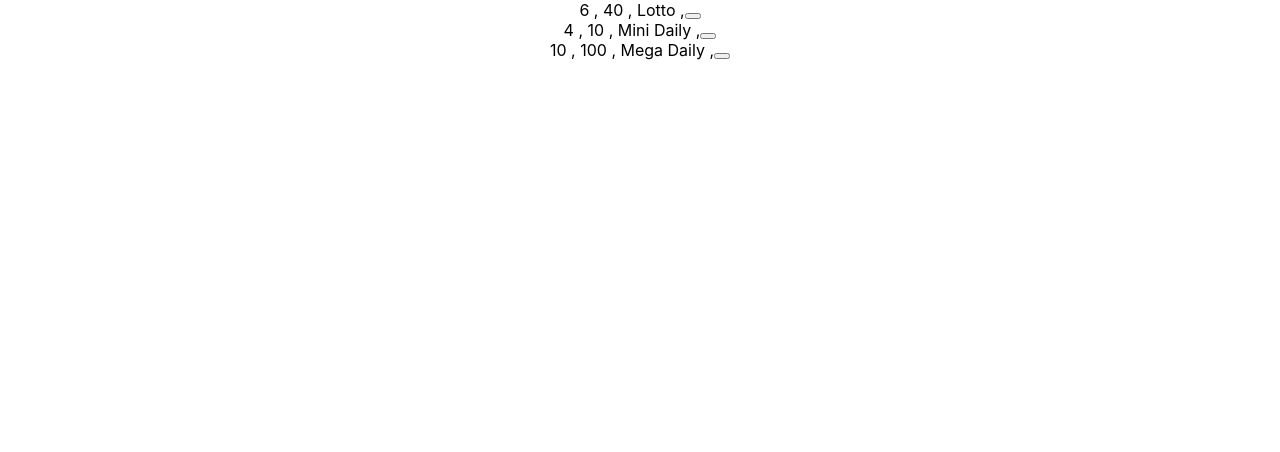
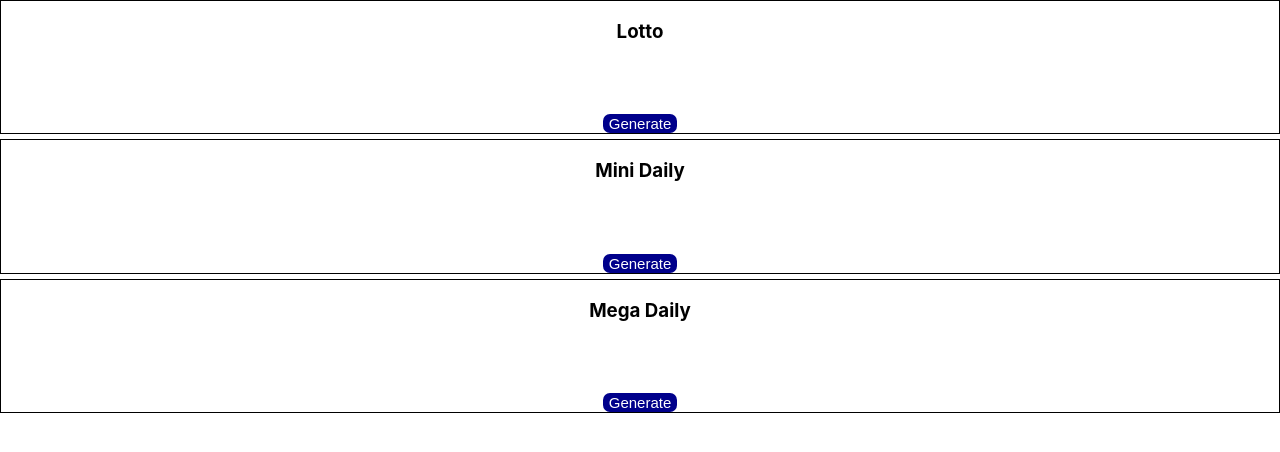
Before and after one commit to JoseBorbon/lotto-number-generator-app, a React (Create React App) app: page / in a window 1280 px wide. Shown: the top 452 px of the page. Built offline with nearby package versions, Linux system fonts and the light colour scheme.

Commit message:
edited state and function to be dynamic

```diff
--- a/src/LottoNumbers.jsx
+++ b/src/LottoNumbers.jsx
@@ -1,4 +1,5 @@
 import React, { Component } from 'react';
+import './LottoNumbers.css';
 
 class LottoNumbers extends Component {
   static defaultProps = {
@@ -10,26 +11,31 @@
   constructor(props) {
     super(props);
     this.state = {
-      digits: new Array(this.props.numQuantity),
+      digits: new Array(this.props.numQuantity).fill(
+        <li className="LottoNumbers-hide"></li>
+      ),
     };
     this.createLottoNums = this.createLottoNums.bind(this);
   }
 
-  createLottoNums() {
+  createLottoNums = () => {
     this.setState(() => {
-      const result = [...new Array(this.props.numQuantity)].map((el) =>
-        Math.floor(Math.random() * (this.props.maxNum + 1))
-      );
+      const result = [...new Array(this.props.numQuantity)].map(() => (
+        <li>{Math.floor(Math.random() * (this.props.maxNum + 1))}</li>
+      ));
 
       return { digits: result };
     });
-  }
+  };
 
   render() {
     return (
-      <div>
-        {this.props.numQuantity} , {this.props.maxNum} , {this.props.title} ,
-        <button onClick={this.createLottoNums}></button>
+      <div className="Lotto-Ticket">
+        <div>
+          <h3>{this.props.title}</h3>
+          <ul>{this.state.digits}</ul>
+        </div>
+        <button onClick={this.createLottoNums}>Generate</button>
       </div>
     );
   }
```
